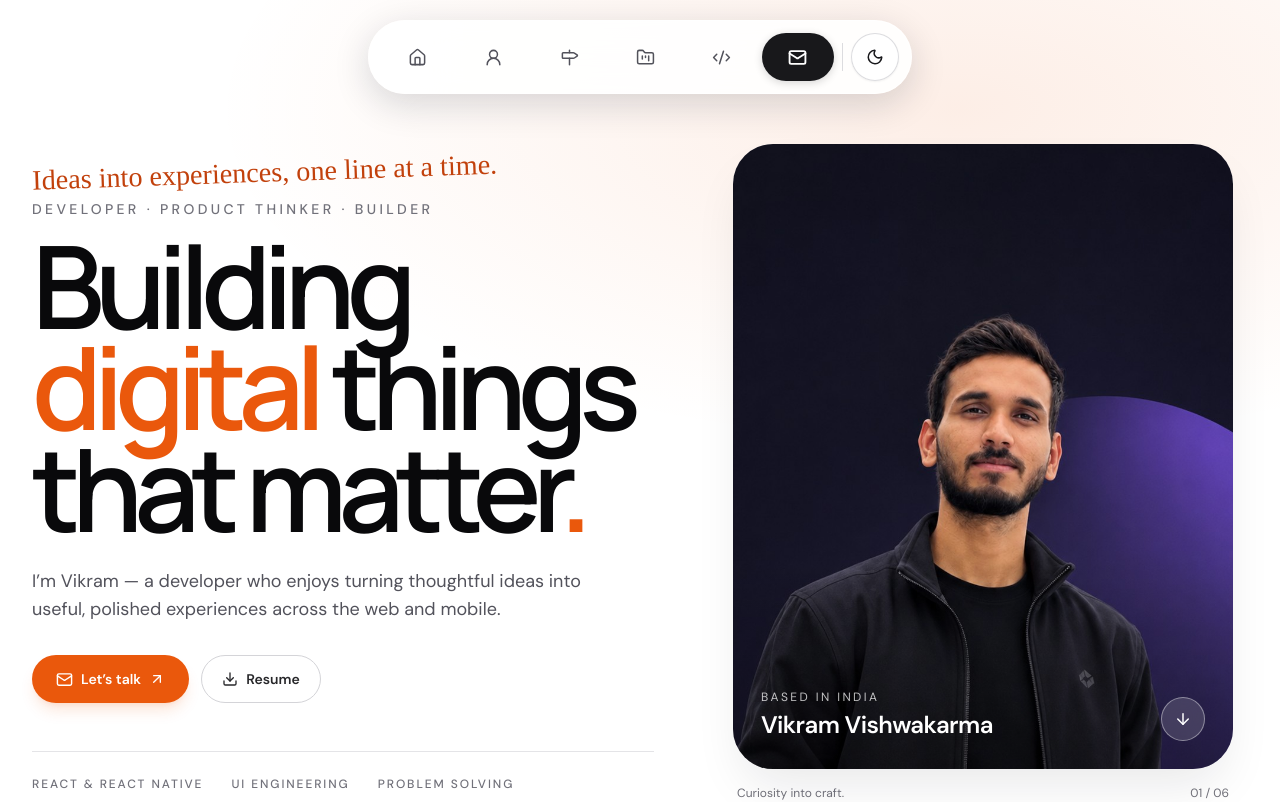
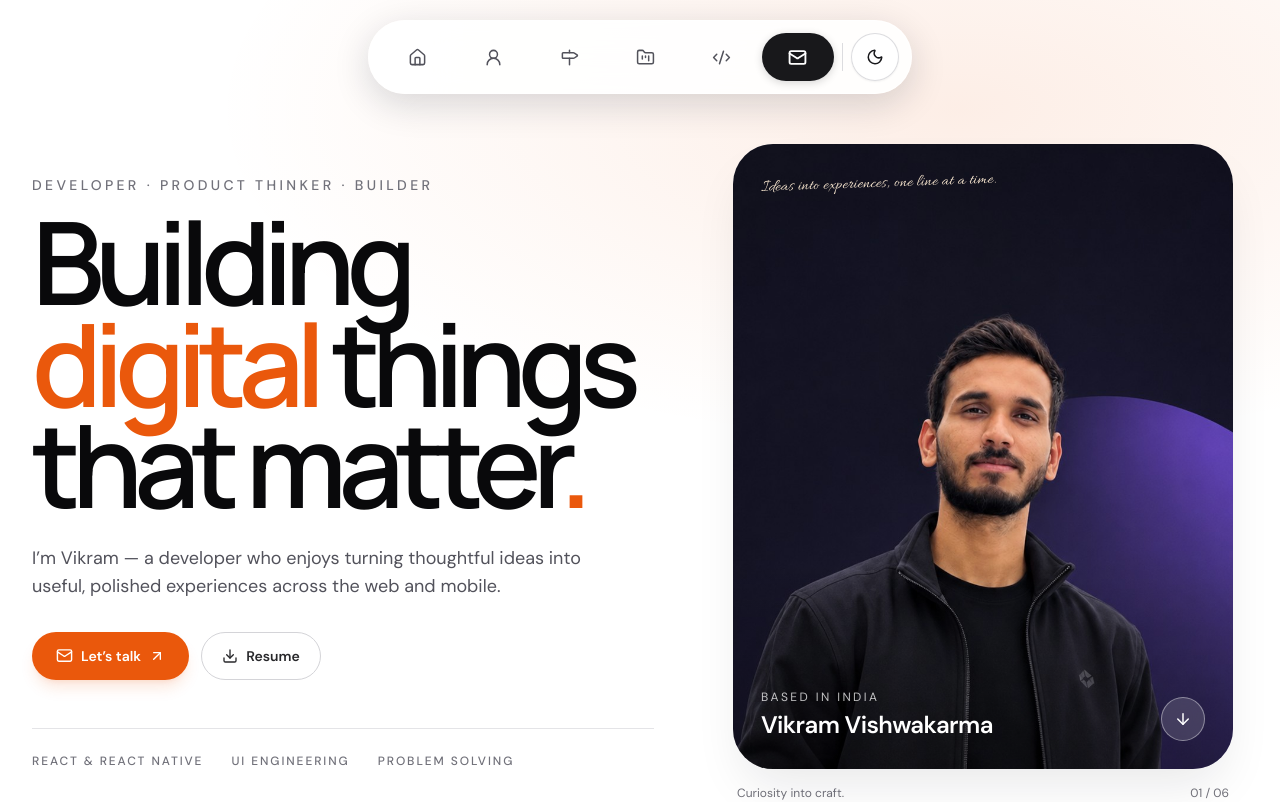
Before and after one commit to hustlewithvikram/vikram, a Next.js app: page / in a window 1280 px wide. Shown: the top 802 px of the page. Built offline with nearby package versions, Linux system fonts and the light colour scheme; what tailwind-clip-path would draw is missing.

Commit message:
Move hero cursive accent onto portrait

```diff
--- a/app/components/sections/Hero.jsx
+++ b/app/components/sections/Hero.jsx
@@ -18,7 +18,6 @@ const Hero = () => {
       <div className="pointer-events-none absolute inset-x-0 top-0 -z-10 h-[34rem] bg-[radial-gradient(ellipse_at_75%_20%,rgba(234,88,12,0.10),transparent_55%)]" />
       <div className="mx-auto grid min-h-[min(760px,calc(100svh-7rem))] w-full max-w-7xl items-center gap-12 lg:grid-cols-[1.08fr_0.92fr] lg:gap-16">
         <motion.div initial={{ opacity: 0, y: 24 }} animate={{ opacity: 1, y: 0 }} transition={{ duration: 0.65, ease: "easeOut" }} className="order-2 min-w-0 lg:order-1">
-          <p className="mb-3 -rotate-2 text-[clamp(1.35rem,2.2vw,1.8rem)] leading-tight text-orange-700 dark:text-orange-300" style={{ fontFamily: "Agbalumo, cursive" }}>Ideas into experiences, one line at a time.</p>
           <p className="mb-4 text-sm font-medium uppercase tracking-[0.24em] text-zinc-500 dark:text-zinc-400">Developer · Product thinker · Builder</p>
           <h1 className="max-w-4xl text-[clamp(3.5rem,9vw,7.6rem)] font-semibold leading-[0.88] tracking-[-0.075em] text-zinc-950 dark:text-white">
             Building
@@ -46,6 +45,7 @@ const Hero = () => {
         <motion.div initial={{ opacity: 0, scale: 0.96, y: 16 }} animate={{ opacity: 1, scale: 1, y: 0 }} transition={{ duration: 0.8, delay: 0.12, ease: "easeOut" }} className="order-1 mx-auto w-full max-w-[430px] lg:order-2 lg:max-w-[500px]">
           <div className="relative mx-auto aspect-[4/5] w-full overflow-hidden rounded-[2rem] bg-zinc-200 shadow-2xl shadow-zinc-900/10 dark:bg-zinc-800 sm:rounded-[2.5rem]">
             <Image src="/images/vikram_vishwakarma.png" alt="Portrait of Vikram Vishwakarma" fill priority sizes="(max-width: 1024px) 80vw, 500px" className="object-cover object-top" />
+            <p className="absolute left-5 right-5 top-5 -rotate-2 text-[clamp(0.81rem,1.32vw,1.08rem)] leading-none tracking-[0.015em] text-orange-100 sm:left-7 sm:right-7 sm:top-7" style={{ fontFamily: "Allura, cursive", fontWeight: 400 }}>Ideas into experiences, one line at a time.</p>
             <div className="absolute inset-x-0 bottom-0 h-1/3 bg-gradient-to-t from-black/35 to-transparent" />
             <div className="absolute bottom-5 left-5 right-5 flex items-end justify-between text-white sm:bottom-7 sm:left-7 sm:right-7">
               <div><p className="text-xs uppercase tracking-[0.2em] text-white/75">Based in India</p><p className="mt-1 text-xl font-semibold tracking-tight sm:text-2xl">Vikram Vishwakarma</p></div>
```
